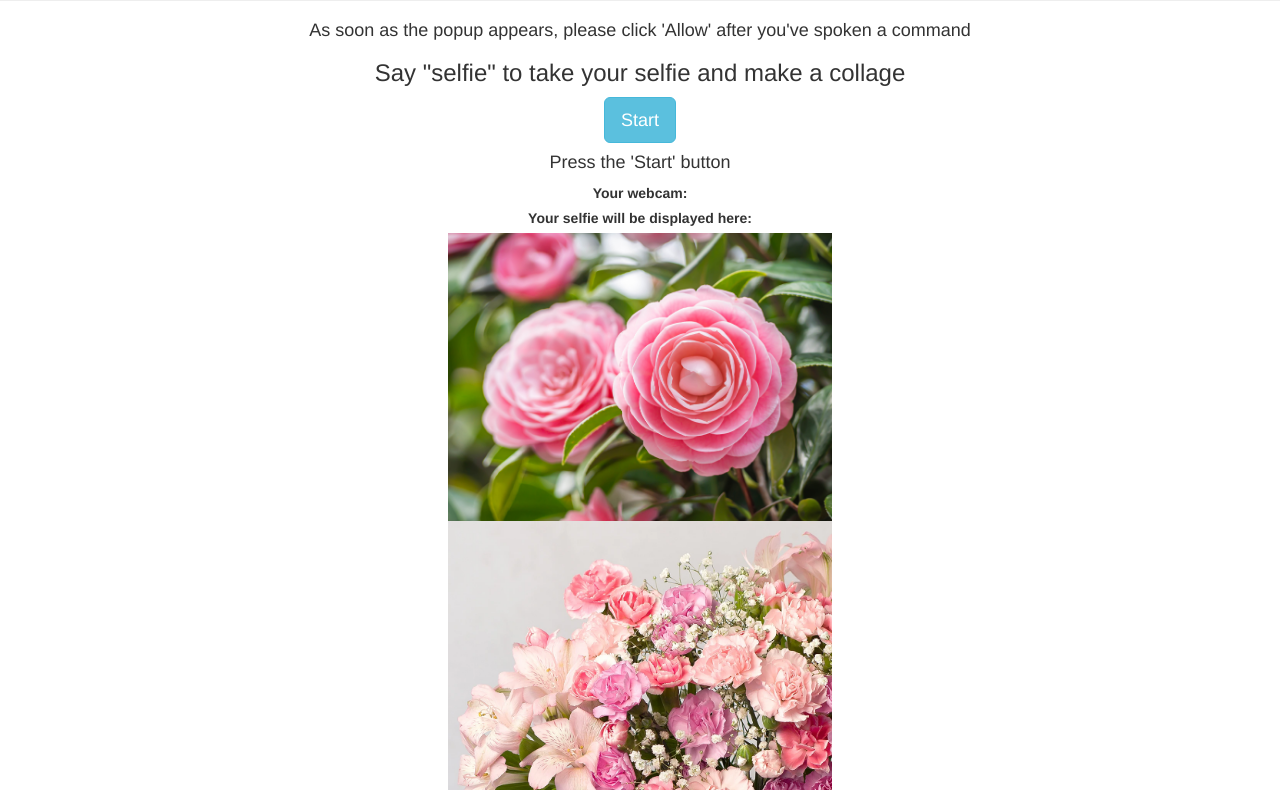
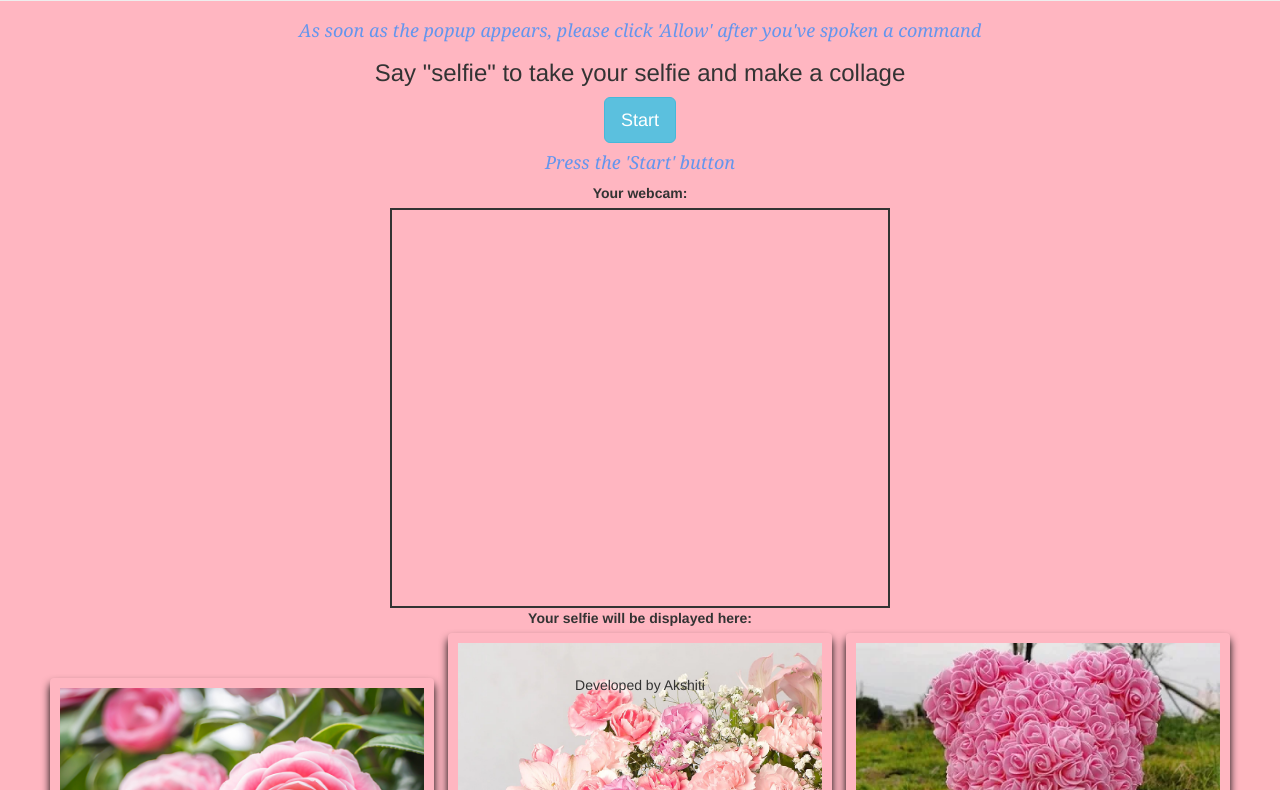
Before and after one commit to akshitithapliyal/Project-99, a plain HTML site: page index.html in a window 1280 px wide. Shown: the part 80-870 px from the top of the page. Drawn offline with nearby package versions, Linux system fonts and the light colour scheme; a script that the page names is missing.

Commit message:
Update index.html

```diff
--- a/index.html
+++ b/index.html
@@ -5,9 +5,9 @@
     <link rel="stylesheet" href="https://maxcdn.bootstrapcdn.com/bootstrap/3.4.0/css/bootstrap.min.css">
     <script src="https://ajax.googleapis.com/ajax/libs/jquery/3.4.1/jquery.min.js"></script>
     <script src="https://maxcdn.bootstrapcdn.com/bootstrap/3.4.0/js/bootstrap.min.js"></script>
-
     <script src="https://cdnjs.cloudflare.com/ajax/libs/webcamjs/1.0.26/webcam.js" type="text/javascript"></script>
-    <link href="style.css">
+    <script src="https://cdnjs.cloudflare.com/ajax/libs/webcamjs/1.0.26/webcam.js" type="text/javascript"></script>
+    <link rel="stylesheet" href="style.css">
     <script src="main.js"></script>
 </head>
 <body>
```
